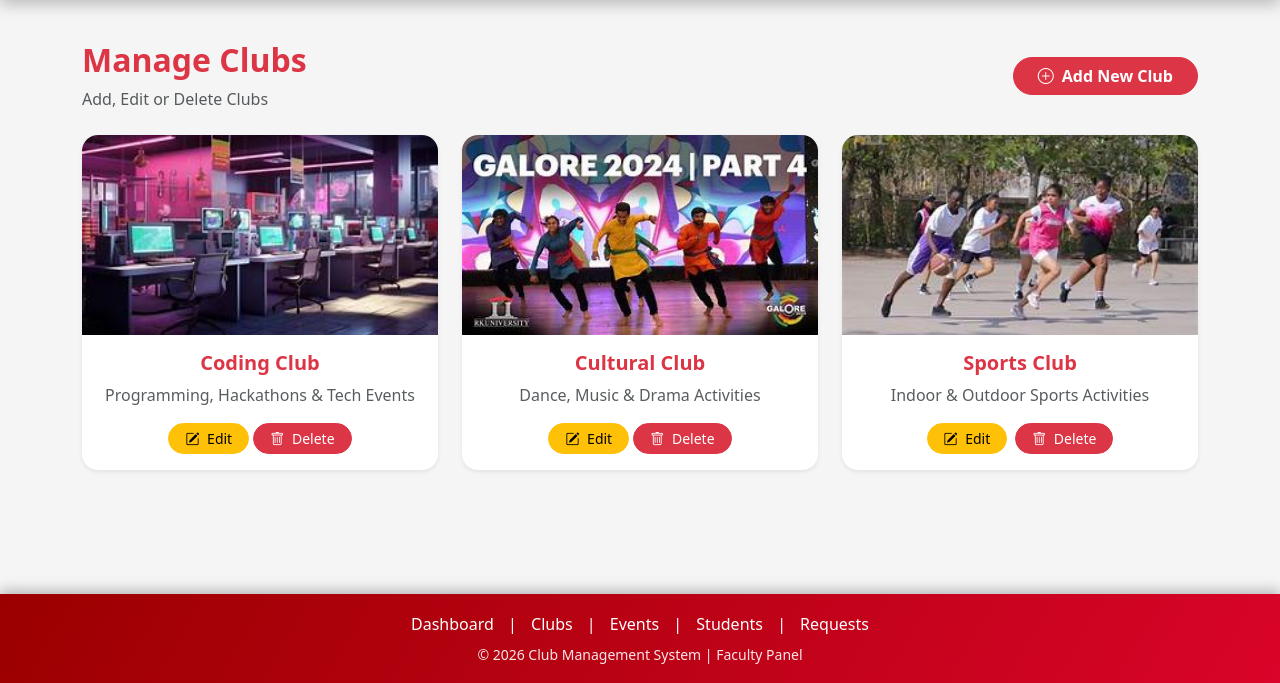
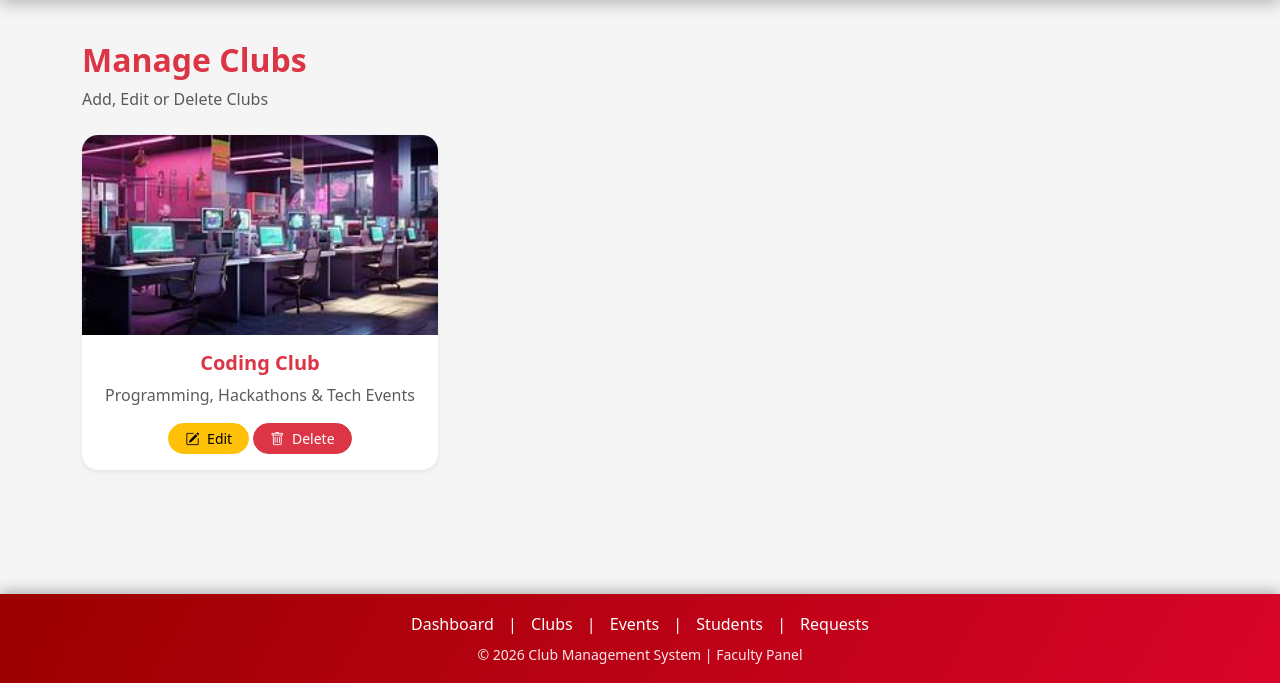
Before and after one commit to Pritesh292903/SOAC_CLUB_MANAGEMENT, a PHP site: page /manage_clube.php in a window 1280 px wide. Shown: the part 117-800 px from the top of the page. Run offline with PHP 8.4, Linux system fonts and the light colour scheme.

Commit message:
manage_clube.php paeg ma sarkhu karyu

```diff
--- a/Facultyapp/manage_clube.php
+++ b/Facultyapp/manage_clube.php
@@ -9,11 +9,7 @@
             <p class="text-muted mb-0">Add, Edit or Delete Clubs</p>
         </div>
 
-        <!-- Add New Club Button with Link -->
-        <a href="Addnewclub.php"
-            class="btn btn-danger rounded-pill px-4 fw-semibold">
-            <i class="bi bi-plus-circle me-1"></i> Add New Club
-        </a>
+
     </div>
 
 
@@ -47,69 +43,6 @@
                 </div>
             </div>
         </div>
-
-        <!-- Club 2 -->
-        <div class="col-lg-4 col-md-6">
-            <div class="card shadow-sm border-0 rounded-4 h-100">
-                <img src="assets/images/cultural.jpg"
-                    class="card-img-top rounded-top-4"
-                    style="height:200px; object-fit:cover;">
-
-                <div class="card-body text-center">
-                    <h5 class="card-title fw-bold text-danger">
-                        Cultural Club
-                    </h5>
-                    <p class="text-muted">
-                        Dance, Music & Drama Activities
-                    </p>
-
-                    <a href="editclube.php"
-                        class="btn btn-warning btn-sm rounded-pill px-3">
-                        <i class="bi bi-pencil-square me-1"></i> Edit
-                    </a>
-
-                    <!-- Delete Button (Still Button) -->
-                    <button class="btn btn-danger btn-sm rounded-pill px-3">
-                        <i class="bi bi-trash me-1"></i> Delete
-                    </button>
-                </div>
-            </div>
-        </div>
-
-        <!-- Club 3 -->
-        <div class="col-lg-4 col-md-6">
-            <div class="card shadow-sm border-0 rounded-4 h-100">
-                <img src="assets/images/sports.jpg"
-                    class="card-img-top rounded-top-4"
-                    style="height:200px; object-fit:cover;">
-
-                <div class="card-body text-center">
-                    <h5 class="card-title fw-bold text-danger">
-                        Sports Club
-                    </h5>
-                    <p class="text-muted">
-                        Indoor & Outdoor Sports Activities
-                    </p>
-
-                    <div class="d-flex justify-content-center gap-2">
-
-                        <!-- Edit Button as Link -->
-                        <a href="editclube.php"
-                            class="btn btn-warning btn-sm rounded-pill px-3">
-                            <i class="bi bi-pencil-square me-1"></i> Edit
-                        </a>
-
-                        <!-- Delete Button (Still Button) -->
-                        <button class="btn btn-danger btn-sm rounded-pill px-3">
-                            <i class="bi bi-trash me-1"></i> Delete
-                        </button>
-
-                    </div>
-
-                </div>
-            </div>
-        </div>
-
     </div>
 
 </div>
```
